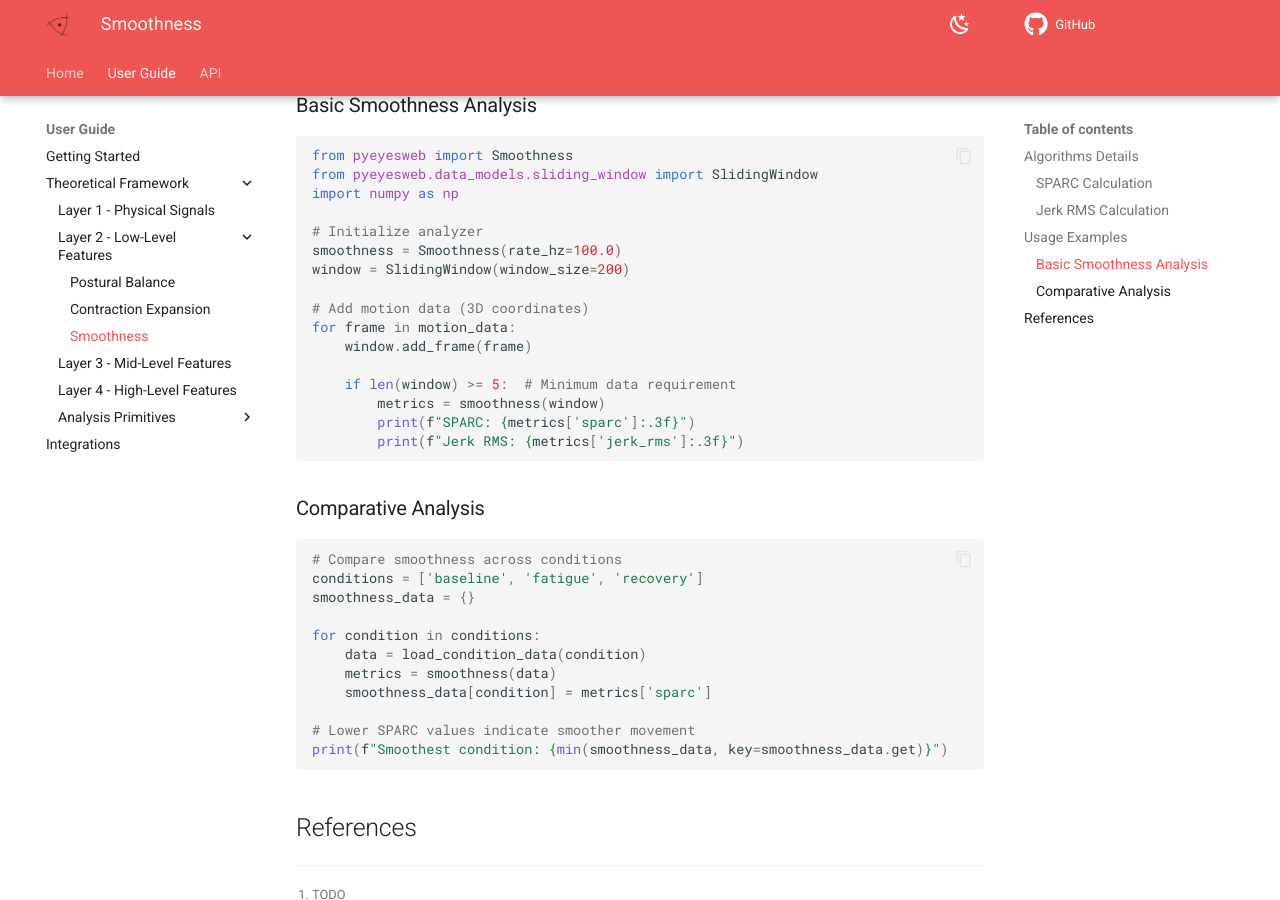
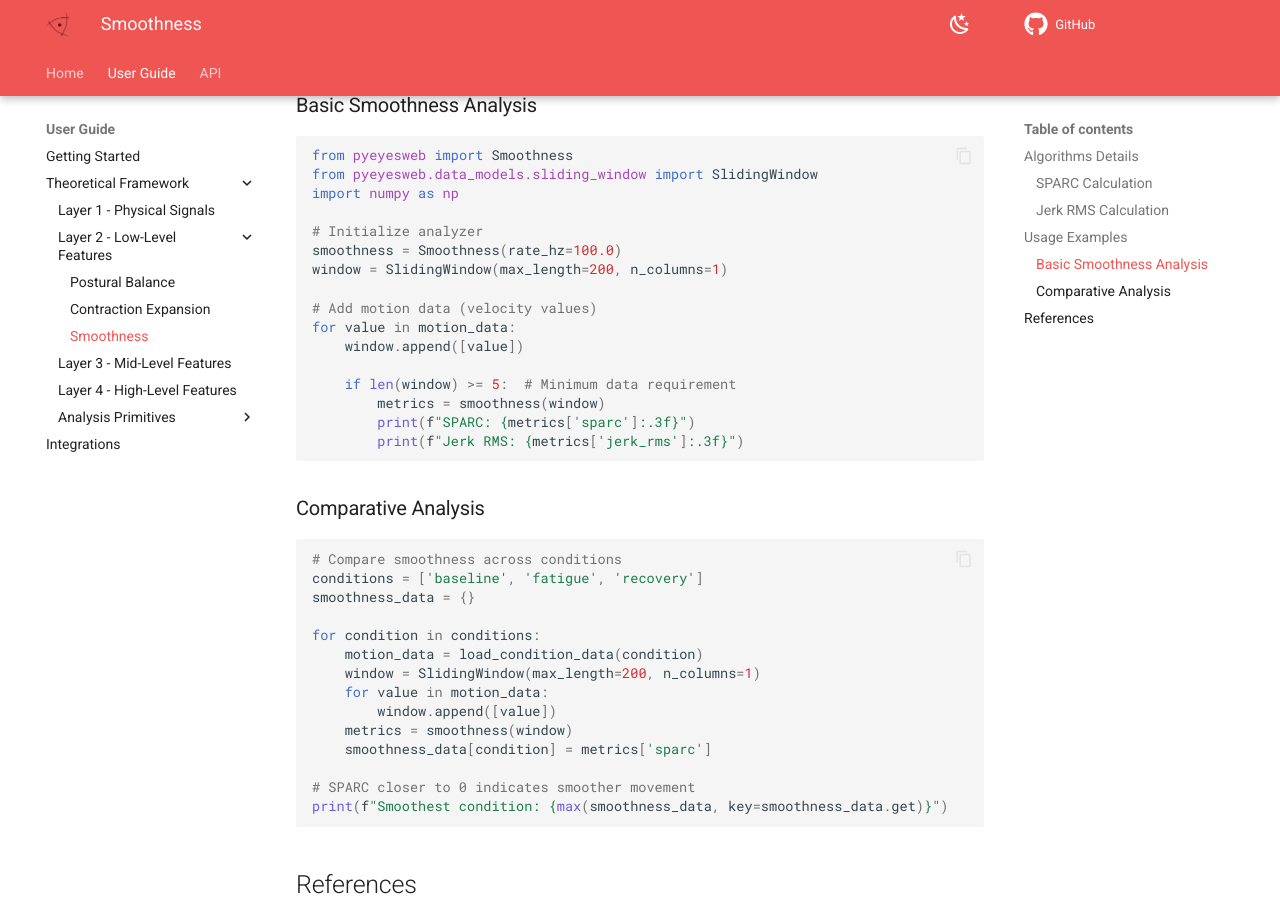
Before and after one commit to InfoMusCP/PyEyesWeb, an MkDocs documentation site: the page built from docs/user_guide/theoretical_framework/low_level/smoothness.md, in a window 1280 px wide and 900 px high, scrolled down 2423 px. Built offline with MkDocs 1.6.1 and Material for MkDocs 9.7.7, drawn with Linux system fonts in a browser that asks for light colours; comment, search, counter and statistics services are not loaded; the version menu is left out.

Commit message:
Fix Smoothness examples and correct SPARC interpretation in documentation

````diff
--- a/docs/user_guide/theoretical_framework/low_level/smoothness.md
+++ b/docs/user_guide/theoretical_framework/low_level/smoothness.md
@@ -121,11 +121,11 @@ import numpy as np
 
 # Initialize analyzer
 smoothness = Smoothness(rate_hz=100.0)
-window = SlidingWindow(window_size=200)
+window = SlidingWindow(max_length=200, n_columns=1)
 
-# Add motion data (3D coordinates)
-for frame in motion_data:
-    window.add_frame(frame)
+# Add motion data (velocity values)
+for value in motion_data:
+    window.append([value])
 
     if len(window) >= 5:  # Minimum data requirement
         metrics = smoothness(window)
@@ -141,12 +141,15 @@ conditions = ['baseline', 'fatigue', 'recovery']
 smoothness_data = {}
 
 for condition in conditions:
-    data = load_condition_data(condition)
-    metrics = smoothness(data)
+    motion_data = load_condition_data(condition)
+    window = SlidingWindow(max_length=200, n_columns=1)
+    for value in motion_data:
+        window.append([value])
+    metrics = smoothness(window)
     smoothness_data[condition] = metrics['sparc']
 
-# Lower SPARC values indicate smoother movement
-print(f"Smoothest condition: {min(smoothness_data, key=smoothness_data.get)}")
+# SPARC closer to 0 indicates smoother movement
+print(f"Smoothest condition: {max(smoothness_data, key=smoothness_data.get)}")
 ```
 
 ## References
````
Also changed, not shown: 1 other file.
